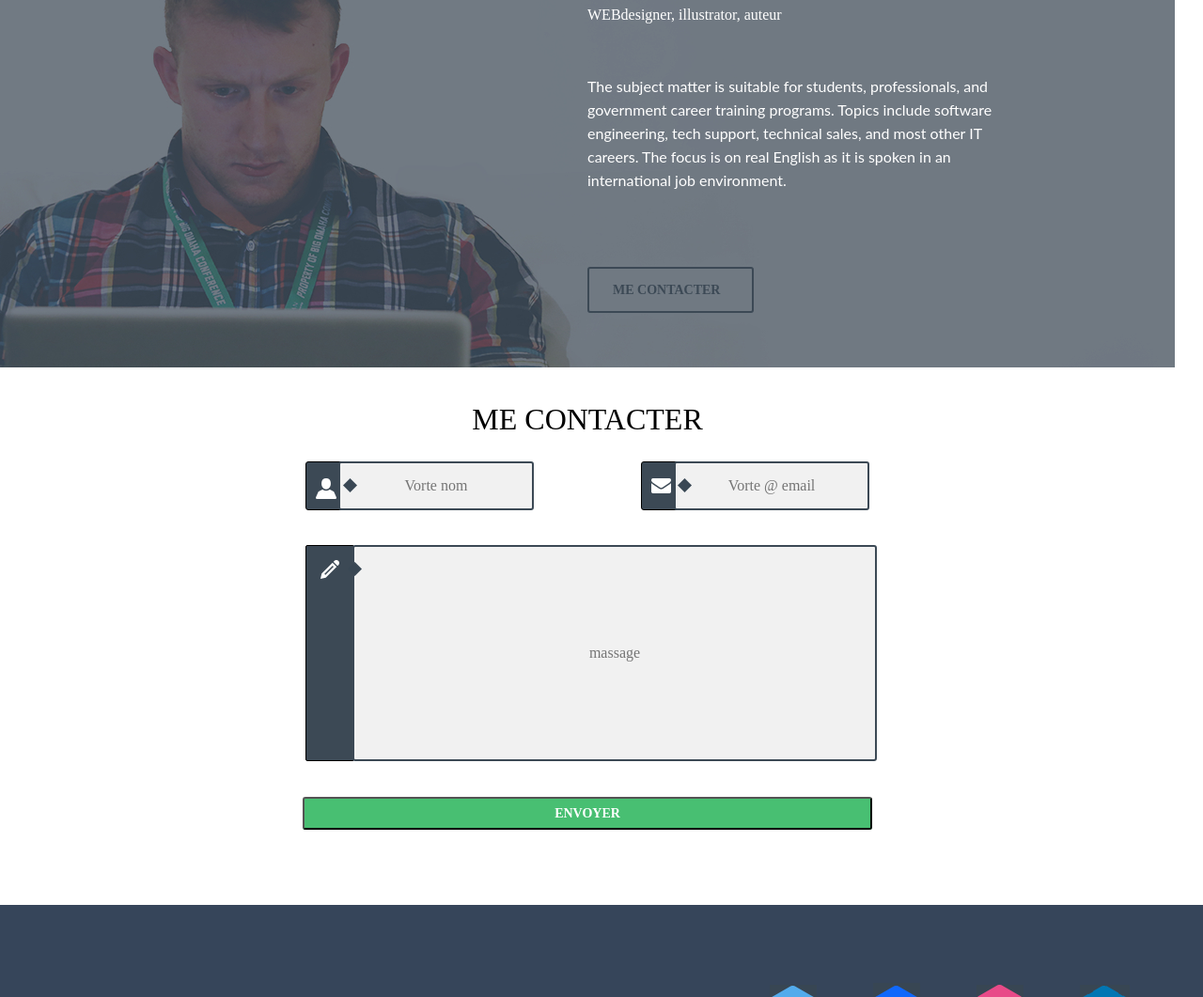
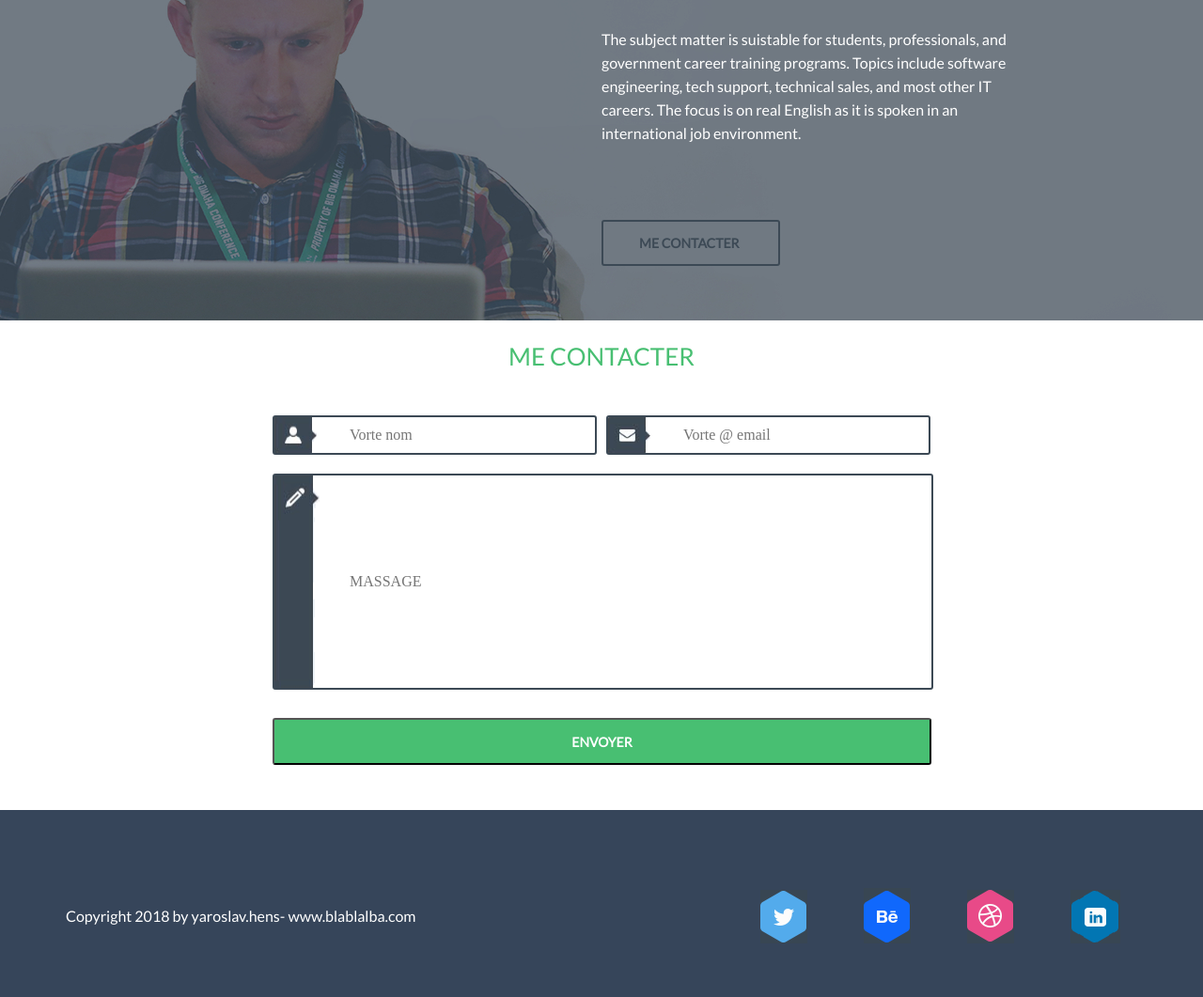
Before and after one commit to yaroslavhens/firsthardpage, a plain HTML site: page index.html in a window 1280 px wide. Shown: the part 1739-2800 px from the top of the page at 94% size. Drawn offline with nearby package versions, Linux system fonts and the light colour scheme.

Commit message:
second time

```diff
--- a/css/style.css
+++ b/css/style.css
@@ -1,10 +1,22 @@
 
-.head_1, .main_1, .main_2{
-	max-width: 1450px;
+* {
+	transition: all .5s ease-in;
+}
+.head_1, .main_2{
+	max-width: 1900px;
 	height: 630px;
 	min-width: 910px;
+}
+.head_1 {
+	background:  url(../img/pc.jpg) 50% no-repeat;
+    background-size: auto;
+    background-position: center center;
+  }
+  .main_2 {
+   	background: url(../img/manpc.jpg) 50% no-repeat;
+   	background-size: center center;
+  }
 
-}
 .img_1 {
 	width: 100%
 	padding: 40px;
@@ -13,7 +25,7 @@
 }
 .li_1 {
 
-	font-family: serif;
+	font-family: lato;
 	color:  #ffffff;
 	font-size: 20px;/* Приближение из-за подстановки шрифтов */
 	font-weight: 700;
@@ -31,26 +43,27 @@
 	top:30px;
 }
 .bla {
+	font-family: 'Bitter', serif;
 	margin:150px auto 0 ;
 
 }
 h1 {
 	padding: 5px;
-	font-family: BigJohn;
+
 	color:  #ffffff;
 	font-size: 46px;/* Приближение из-за подстановки шрифтов */
 	font-weight: 400;
 	text-align: center;
 }
 h2 {
-	font-family: cursive;
+	font-family: 'Oswald', sans-serif;
 	color:  #ffffff;
 	font-size: 30px;/* Приближение из-за подстановки шрифтов */
 	font-weight: 400;
 	text-align: center;
 }
 .p_1 {
-	border: 1px solid ;
+	border: 3px solid ;
 	max-width: 100px;
 	font-family: Lato;
 	color:  #48bf72;
@@ -58,13 +71,12 @@ h2 {
 	line-height: 25px;/* Приближение из-за подстановки шрифтов */
 	text-align: center;
 	margin: auto;
-
-}
-.info_2 {
+	padding: 10px;
+	border-radius: 5%;
 
 }
 .li_2 {
-	font-family: serif;
+	font-family: lato;
 	color:  #3c4955;
 	font-size: 16px;/* Приближение из-за подстановки шрифтов */
 	font-weight: 700;
@@ -79,13 +91,17 @@ h2 {
 
 }
 .info_2 {
-		padding-top: 30px;
-		width: 900px;
-		margin: auto;
-	}
+	margin: auto;
+	margin-left: 140px;
+}
+
+.in {
+	max-width: 1200px
+	margin:auto;
+}
 .li_2_1 {
 	width: 200px;
-	font-family: serif;
+	font-family: lato;
 	color:  #3c4955;
 	font-size: 16px;/* Приближение из-за подстановки шрифтов */
 	font-weight: 700;
@@ -100,8 +116,11 @@ h2 {
 
 }
 .main_1 {
+	max-width: 1200px;
 	margin-top: 30px;
 	height: 900px;
+	margin: auto;
+	margin-top: 50px;
 	}
 
 .main_1_2 {
@@ -109,13 +128,13 @@ h2 {
 	margin: auto;
 }
 .pic2, .pic5 {
-
-	padding: 10px;
+	margin-right: 40px;
+	padding: 20px;
 	float: right;
 }
 .pic1, .pic4 {
-
-	padding: 10px;
+	margin-left: 20px;
+	padding: 20px;
 	float: left;
 }
 .main_2_1 {
@@ -127,7 +146,8 @@ h2 {
 
 }
 .main_2 {
-	height: 500px
+	height: 500px;
+	clear: both;
 }
 .pf4 {
 	margin-left: 450px;
@@ -140,7 +160,7 @@ h2 {
 }
 .text2 {
 	margin-left: 445px;
-	font-family: serif;
+	font-family: lato;
 	color:  #ffffff;
 	font-size: 30px;/* Приближение из-за подстановки шрифтов */
 	font-weight: 700;
@@ -150,7 +170,7 @@ h2 {
 }
 .text3 {
 	margin-left: 450px;
-	font-family: serif;
+	font-family: lato;
 	color:  #ffffff;
 	font-size: 16px;/* Приближение из-за подстановки шрифтов */
 	font-weight: 400;
@@ -159,7 +179,7 @@ h2 {
 }
 .text5 {
 	margin-top: 80px;
-	font-family: serif;
+	font-family:lato;
 	color:  #3c4955;
 	font-size: 14px;/* Приближение из-за подстановки шрифтов */
 	font-weight: 700;
@@ -176,133 +196,28 @@ h2 {
 	width: 148px;
 	height: 35px;
 	padding-top:10px;
-	padding-left: 25px;
+	padding-left: 38px;
 }
 .lasth1 {
 	 color:  black;
 }
-.form {
-	margin:auto;
-	width: 600px;
-	height: 450px; /* потим поміняти */
-}
-.form1, .form3 {
-	margin-top:-52px;
-	border-radius: 3px;
-	border-width: 2px;
-	border-color:  #3c4955;
-	border-style: solid;
-	background-color:  #f1f1f1;
-	height: 46px;
-	float: right;
-}
-.formpzd {
-	z-index: 2;
-	width: 40.5%;
-	float: left;
-}
-.formpzd2{
-	width: 40.5%;
-	float: right;
-}
-.bg1, .bg2 {
-	border-color:  #3c4955;
-	border: 1px solid;
-	border-radius: 3px;
-	background-color:  #3c4955;
-	width: 50px;
-	height: 50px;
-}
-.img_u {
-  margin-top: 17px;
-  margin-left: 10px;
-}
-.aro_pc, .aro_pc3 {
-	position: absolute;
-	margin-top: 17px;
-	margin-left: 7px;
-}
 
 
 
-
-
-
-input {
-	text-align: center;
-}
-
-.form4 {
-	z-index: 4;
-	border-radius: 3px;
-	border-width: 2px;
-	border-color:  #3c4955;
-	border-style: solid;
-	background-color:  #f1f1f1;
-	width: 550px;
-	height: 224px;
-	margin-left: 50px;
-	position: absolute;
-	margin-top:   -230px;
-
-
-}
-.massage1 {
-	width: 81%;
-	margin-top: 110px;
-}
-.bg4 {
-	border: 1px solid;
-	border-radius: 2px;
-	margin-top: 100px;
-	background-color:  #3c4955;
-	width: 50px;
-	height: 228px;
-}
-.img_l {
-	margin-top: 15px;
-	margin-left: 15px;
-}
-.aro_pc4 {
-	position: absolute;
-	margin-left: 9px;
-	margin-top: 17px;
-	z-index: 10;
-}
-.blablall, .blablall1{
-
-	margin: auto;
-	border-radius: 3px;
-	background-color:  #48bf72;
-	width: 606px;
-	height: 30px;
-	z-index: 12;
-	font-family: serif;
-	color:  #ffffff;
-	font-size: 14px;/* Приближение из-за подстановки шрифтов */
-	font-weight: 700;
-	line-height: 25px;/* Приближение из-за подстановки шрифтов */
-	text-align: center;
-	margin-top: -20px;
-
-}
-.blablall1{
-	height: 35px;
-}
 
 .footer {
 margin-top: 80px;
 padding:20px;
 background-color:  	#36455A;
 height: 201px;
-width: 1250px;
+max-width: 1900px;
+clear: both;
 
 }
-.main_2 {
-	max-width: 1250px;
-}
+
+
 .last_p2 {
-	font-family: serif;
+	font-family: lato;
 	color:  #ffffff;
 	font-size: 16px;/* Приближение из-за подстановки шрифтов */
 	font-weight: 400;
@@ -323,3 +238,106 @@ width: 1250px;
 .last_img1 {
 	padding: 28px;
 }
+
+body {
+	margin: auto;
+}
+.p_1:hover {
+	background-color: #48bf72;
+	color: white;
+	border-color: #48bf72;
+}
+.li_2:hover {
+	background-color: black;
+	color: white;
+}
+.li_2_1:hover {
+	background-color: black;
+	color: white;
+ }
+
+ .pf6:hover {
+	background-color: #48bf72;
+	color: white;
+	border-color: #48bf72;
+}
+
+.forma {
+	height: 340px;
+	margin-top: 50px;
+	max-width: 1900px;
+}
+
+.form1, .form2 {
+
+	border-radius: 3px;
+	border-width: 2px;
+	border-color:  #3c4955;
+	border-style: solid;
+	background-color:  #f1f1f1;
+	width: 331px;
+	height: 36px;
+}
+.form1 {
+	width: 37%;
+	display: block;
+	float: left;
+	padding-left: 80px;
+	text-align: unset;
+	background: url(../img/inputh.png) no-repeat center left;
+}
+.form2 {
+	width: 37%;
+	display: block;
+	float: right;
+	text-align: unset;
+	padding-left: 80px;
+	background: url(../img/inputm.png) no-repeat center left;
+}
+
+.form4 {
+
+
+	padding-left: 80px;
+	text-align: unset;
+	margin-top: 20px;
+	border-radius: 3px;
+	border-width: 2px;
+	border-color:  #3c4955;
+	border-style: solid;
+	background-color:  #f1f1f1;
+	width: 696px;
+	height: 224px;
+	background:  url(../img/inputp.png) no-repeat left;
+	width: 617px;
+	}
+
+.pzd12 {
+	margin-top: 150px;
+	width: 700px;
+	height: 100px;
+	margin: auto;
+}
+.pzd4{
+	font-family: lato;
+	color:  #48bf72;
+	font-size: 26px;
+	font-weight: 400;
+	line-height: 25px;
+	text-align: center;
+	margin: 0 auto;
+
+}
+.blablall1 {
+	font-family: Lato;
+	color:  #ffffff;
+	font-size: 14px;
+	font-weight: 700;
+	line-height: 25px;
+	border-radius: 3px;
+	background-color:  #48bf72;
+	width: 701px;
+	height: 50px;
+	text-align: center;
+	margin-top: 30px;
+  }
--- a/index.html
+++ b/index.html
@@ -1,27 +1,19 @@
 <!DOCTYPE html>
 <html>
 <head>
-	<title> HW DESign</title>
+	<title> foliac DESign</title>
 	<meta charset="utf-8">
+	<link rel="icon" href="img/log1.png"/>
+	<link rel="stylesheet" type="text/css" href="css/normalize.css"/>
 	<link rel="stylesheet" type="text/css" href="css/style.css"/>
-	<link rel="stylesheet" type="text/css" href="css/normalize.css"/>
-	<style>
-		.head_1 {
-
-			background: #3c4955 url(img/pc.jpg) 50% no-repeat;
-   			background-size: cover;
-   		}
-   		.main_2 {
-   			background: #3c4955 url(img/manpc.jpg) 50% no-repeat;
-   			background-size: cover;
-
-   		}
-	</style>
+	<link href="https://fonts.googleapis.com/css?family=Lato" rel="stylesheet">
+	<link href="https://fonts.googleapis.com/css?family=Bitter" rel="stylesheet">
+	<link href="https://fonts.googleapis.com/css?family=Oswald:300" rel="stylesheet">
 </head>
 <body>
 	<div class="head_1">
 
-		<img  class="img_1" src="img/logo.png">
+		<img  class="img_1" src="img/logo.png" alt="logo">
 		<ul class="info">
 			<li class="li_1">Accueli </li>
 				<img src="img/sep.png">
@@ -37,61 +29,53 @@
 			<p class="p_1">MES TRAVAUS</p>
 		</div>
 	</div>
-	<div>
+
+
+
+
+	<div class="main_1">
+			<div class="main_1_2">
 				<ul class="info_2">
 					<li class="li_2_1 ">Tours Les projects</li>
 					<li class="li_2"> WebDesigin</li>
 					<li class="li_2"> UI/UX design </li>
 					<li class="li_2">Ilistation</li>
 					<li class="li_2">Motion design</li>
+				</ul>
+					<br>
+					<img  class="pic1" src="img/pic11.png">
+					<img class="pic5" src="img/pic22.png">
+					<img class="pic4" src="img/pic33.png">
+					<img class="pic2" src="img/pic44.png">
 			</div>
-	<div class="main_1">
-		<div class="main_1_2">
-			<img  class="pic1" src="img/item1.jpg">
-			<img class="pic2" src="img/item2.jpg">
-			<img class="pic4" src="img/item4.jpg">
-			<img class="pic5" src="img/item5.jpg">
-		</div>
+
 	 </div>
 	<div class="main_2">
 		<div class="main_2_1">
 			<h1 class="text2">Michael Doput</h1>
 			<p class="text3"> WEBdesigner, illustrator, auteur</p>
 			<br>
-			<p class="pf4">The subject matter is suitable for students, professionals, and government career training programs. Topics include software engineering, tech support, technical sales, and most other IT careers. The focus is on real English as it is spoken in an international job environment.</p>
+			<p class="pf4">The subject matter is suistable for students, professionals, and government career training programs. Topics include software engineering, tech support, technical sales, and most other IT careers. The focus is on real English as it is spoken in an international job environment.</p>
 			<div class="text5">
 				<p  class="pf6"> ME CONTACTER</p>	<br>
 			</div>
 		</div>
-	<div class="form">
+	</div>
+<span class="pzd4">
+	<p> ME CONTACTER </p>
 
-		<h1 class="lasth1">ME CONTACTER</h1>
-		  <div class="formpzd">
-		  		<div class="bg1">
-		  			<img class="img_u" src="img/user.png">
-		  			<img class="aro_pc" src="img/aro.png">
-		  		</div>
+	</span>
+<div class="forma">
+	<div class="pzd12">
  			<input class="form1"  type="text" placeholder="Vorte nom">
-
-		  	</div>
-			<div class="formpzd2">
-				<div class="bg2">
-					<img class="img_u" src="img/mail.png">
-					<img class="aro_pc3" src="img/aro.png">
-				</div>
-				<input   class="form3 type="text"  placeholder="Vorte @ email">
-			</div>
-			<div class="massage1">
-				<div class="bg4">
-					<img class="img_l" src="img/pen.png">
-					<img class="aro_pc4" src="img/aro.png">
-				</div>
-				<input   class="form4" type="text"  placeholder="massage">
-			</div>
-
-	</div>
+ 			<input class="form2" type="text"  placeholder="Vorte @ email">
+ 			<br>
+ 			<input   class="form4" type="text"  placeholder="MASSAGE">
  			<div class="blablall">
 				<input  class="blablall1" type="submit" value="ENVOYER">
+			</div>
+ 	</div>
+ </div>
 </div>
 	<div class="footer">
 
@@ -106,5 +90,6 @@
 
 	</div>
 	<br>
+
 </body>
 </html>
```
Also changed, not shown: img/inputH.png (added), img/inputM.png (added), img/inputP.png (added), img/log1.png (added), img/pic11.png (added), img/pic22.png (added), img/pic33.png (added), img/pic44.png (added). Lines whose indentation alone changed are shown as unchanged.
